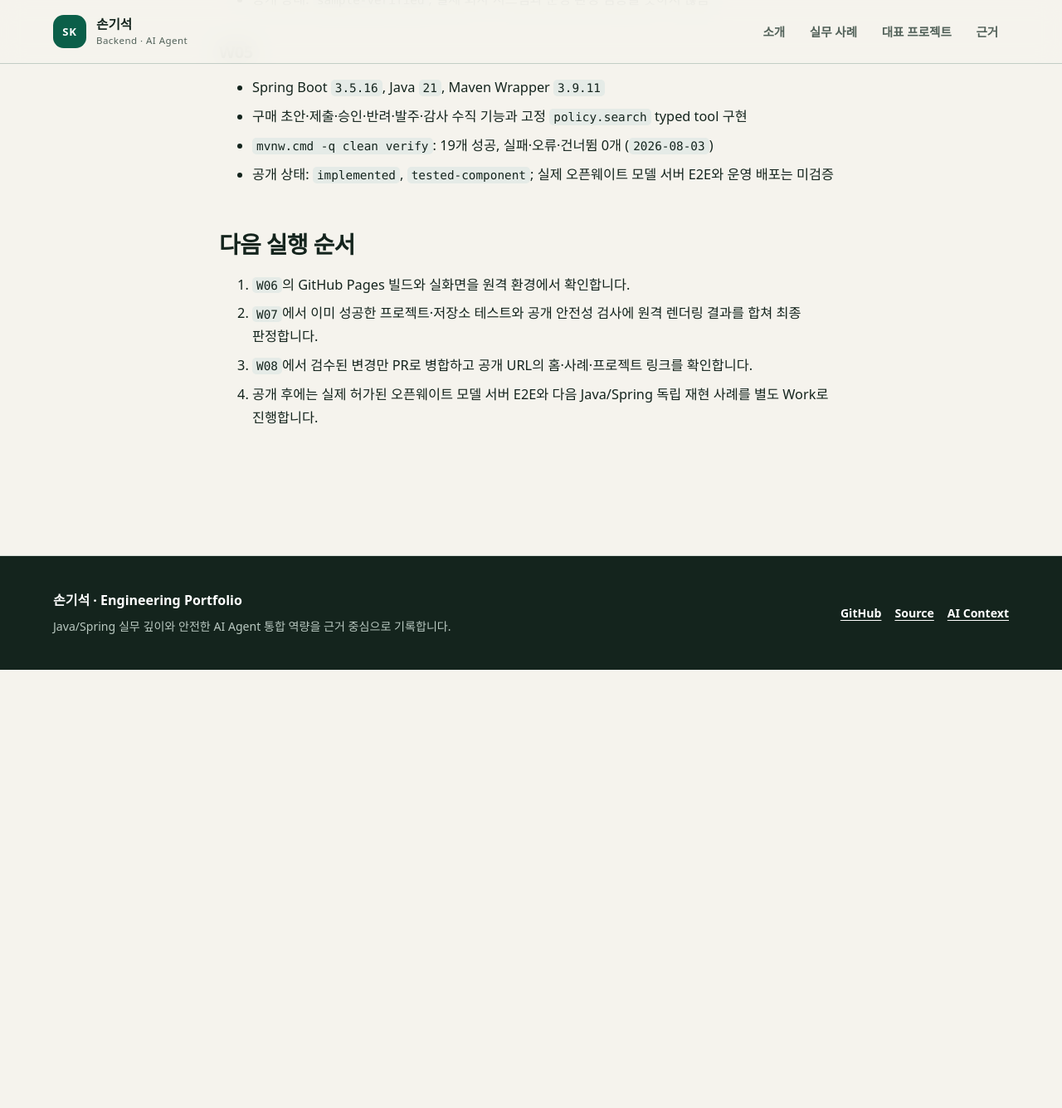
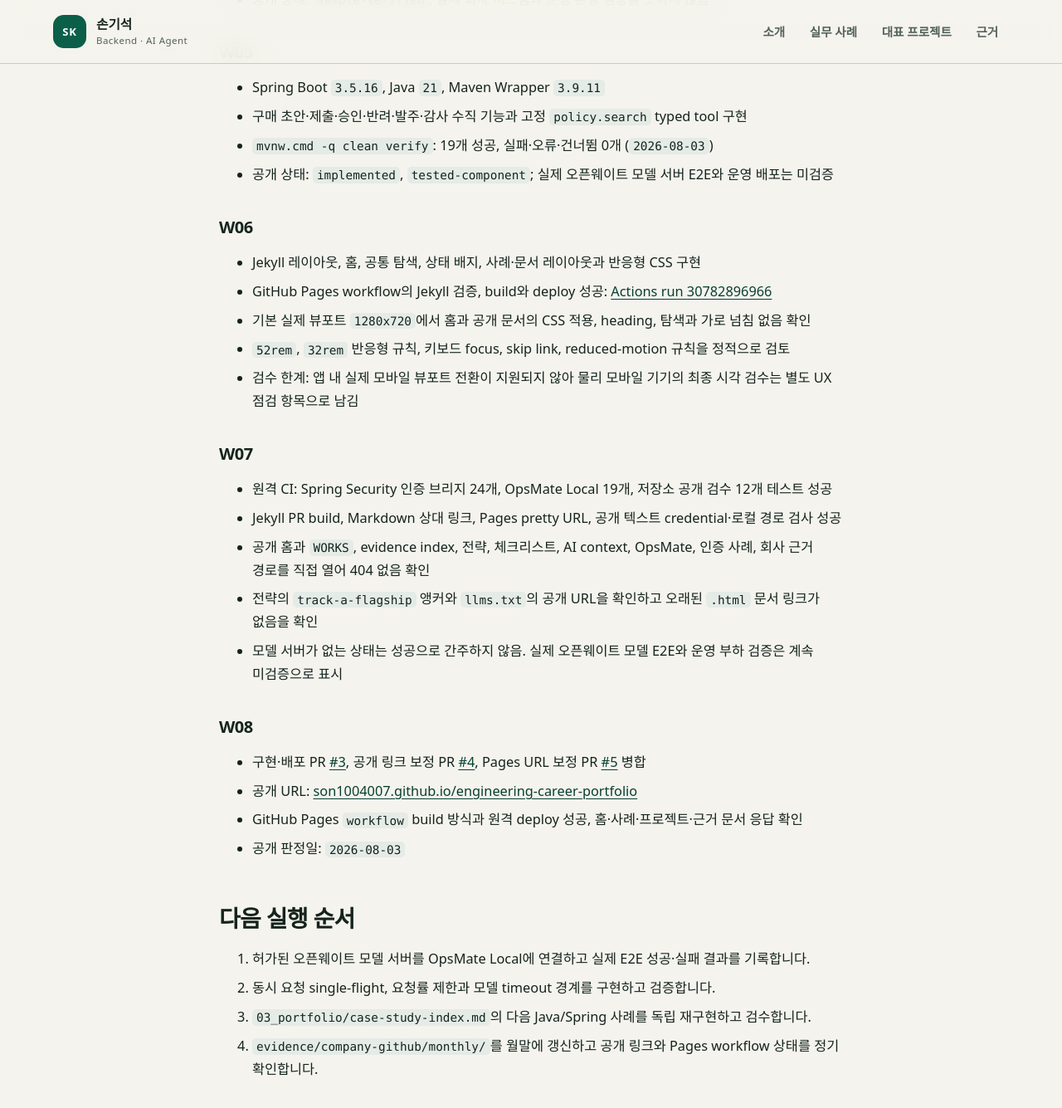
Before and after one commit to son1004007/engineering-career-portfolio, a Jekyll site: the page built from WORKS.md, in a window 1280 px wide and 1400 px high, scrolled down 2945 px. Shown: the top 1335 px of the window at 83% size. Built offline with Jekyll 4.4.1, drawn with Linux system fonts in a browser that asks for light colours; our own code applies the rules of GitHub Pages for plain Markdown files; before the commit the page ends 3752 px from its top, so only the background shows below that; some of the changed text lies outside the part shown.

Commit message:
docs: record portfolio publication (#6)

```diff
--- a/WORKS.md
+++ b/WORKS.md
@@ -25,9 +25,9 @@
 | `W03` | 첫 Java/Spring 사례 공개 | 인증 통합 게시물, 독립 샘플, 테스트 | 정상·실패·경계 테스트 성공과 공개 검수 | `verified` |
 | `W04` | 추가 업무 사례 정리 | Java/Spring·데이터·AI 사례 초안 | 각 글의 근거·한계·재현 계획 명시 | `verified` |
 | `W05` | OpsMate Local 구현 | 설계, 수직 기능, 테스트 | RBAC·상태·멱등성·fail-closed 테스트 성공 | `verified` |
-| `W06` | GitHub Pages 블로그 구현 | 홈, 탐색, 레이아웃, 배포 workflow | 모바일·링크·접근성·빌드 검수 | `in-progress` |
-| `W07` | 통합 검수 | 테스트·링크·민감정보·렌더링 결과 | 공통 검수표의 필수 항목 모두 통과 | `pending` |
-| `W08` | GitHub 공개 | commit, push, PR, Pages URL | 원격 배포 성공과 공개 URL 응답 확인 | `pending` |
+| `W06` | GitHub Pages 블로그 구현 | 홈, 탐색, 레이아웃, 배포 workflow | 반응형 규칙·링크·접근성·빌드 검수 | `verified` |
+| `W07` | 통합 검수 | 테스트·링크·민감정보·렌더링 결과 | 공통 검수표의 필수 항목과 미검증 한계 기록 | `verified` |
+| `W08` | GitHub 공개 | commit, push, PR, Pages URL | 원격 배포 성공과 공개 URL 응답 확인 | `published` |
 
 ## 의존성
 
@@ -79,9 +79,32 @@
 - `mvnw.cmd -q clean verify`: 19개 성공, 실패·오류·건너뜀 0개 (`2026-08-03`)
 - 공개 상태: `implemented`, `tested-component`; 실제 오픈웨이트 모델 서버 E2E와 운영 배포는 미검증
 
+### W06
+
+- Jekyll 레이아웃, 홈, 공통 탐색, 상태 배지, 사례·문서 레이아웃과 반응형 CSS 구현
+- GitHub Pages workflow의 Jekyll 검증, build와 deploy 성공: [Actions run 30782896966](https://github.com/son1004007/engineering-career-portfolio/actions/runs/30782896966)
+- 기본 실제 뷰포트 `1280x720`에서 홈과 공개 문서의 CSS 적용, heading, 탐색과 가로 넘침 없음 확인
+- `52rem`, `32rem` 반응형 규칙, 키보드 focus, skip link, reduced-motion 규칙을 정적으로 검토
+- 검수 한계: 앱 내 실제 모바일 뷰포트 전환이 지원되지 않아 물리 모바일 기기의 최종 시각 검수는 별도 UX 점검 항목으로 남김
+
+### W07
+
+- 원격 CI: Spring Security 인증 브리지 24개, OpsMate Local 19개, 저장소 공개 검수 12개 테스트 성공
+- Jekyll PR build, Markdown 상대 링크, Pages pretty URL, 공개 텍스트 credential·로컬 경로 검사 성공
+- 공개 홈과 `WORKS`, evidence index, 전략, 체크리스트, AI context, OpsMate, 인증 사례, 회사 근거 경로를 직접 열어 404 없음 확인
+- 전략의 `track-a-flagship` 앵커와 `llms.txt`의 공개 URL을 확인하고 오래된 `.html` 문서 링크가 없음을 확인
+- 모델 서버가 없는 상태는 성공으로 간주하지 않음. 실제 오픈웨이트 모델 E2E와 운영 부하 검증은 계속 미검증으로 표시
+
+### W08
+
+- 구현·배포 PR [#3](https://github.com/son1004007/engineering-career-portfolio/pull/3), 공개 링크 보정 PR [#4](https://github.com/son1004007/engineering-career-portfolio/pull/4), Pages URL 보정 PR [#5](https://github.com/son1004007/engineering-career-portfolio/pull/5) 병합
+- 공개 URL: [son1004007.github.io/engineering-career-portfolio](https://son1004007.github.io/engineering-career-portfolio/)
+- GitHub Pages `workflow` build 방식과 원격 deploy 성공, 홈·사례·프로젝트·근거 문서 응답 확인
+- 공개 판정일: `2026-08-03`
+
 ## 다음 실행 순서
 
-1. `W06`의 GitHub Pages 빌드와 실화면을 원격 환경에서 확인합니다.
-2. `W07`에서 이미 성공한 프로젝트·저장소 테스트와 공개 안전성 검사에 원격 렌더링 결과를 합쳐 최종 판정합니다.
-3. `W08`에서 검수된 변경만 PR로 병합하고 공개 URL의 홈·사례·프로젝트 링크를 확인합니다.
-4. 공개 후에는 실제 허가된 오픈웨이트 모델 서버 E2E와 다음 Java/Spring 독립 재현 사례를 별도 Work로 진행합니다.
+1. 허가된 오픈웨이트 모델 서버를 OpsMate Local에 연결하고 실제 E2E 성공·실패 결과를 기록합니다.
+2. 동시 요청 single-flight, 요청률 제한과 모델 timeout 경계를 구현하고 검증합니다.
+3. `03_portfolio/case-study-index.md`의 다음 Java/Spring 사례를 독립 재구현하고 검수합니다.
+4. `evidence/company-github/monthly/`를 월말에 갱신하고 공개 링크와 Pages workflow 상태를 정기 확인합니다.
```
Also changed, not shown: 03_portfolio/evidence-index.md (+9 -0 lines), AI_CONTEXT.md (+1 -0 lines), README.md.
